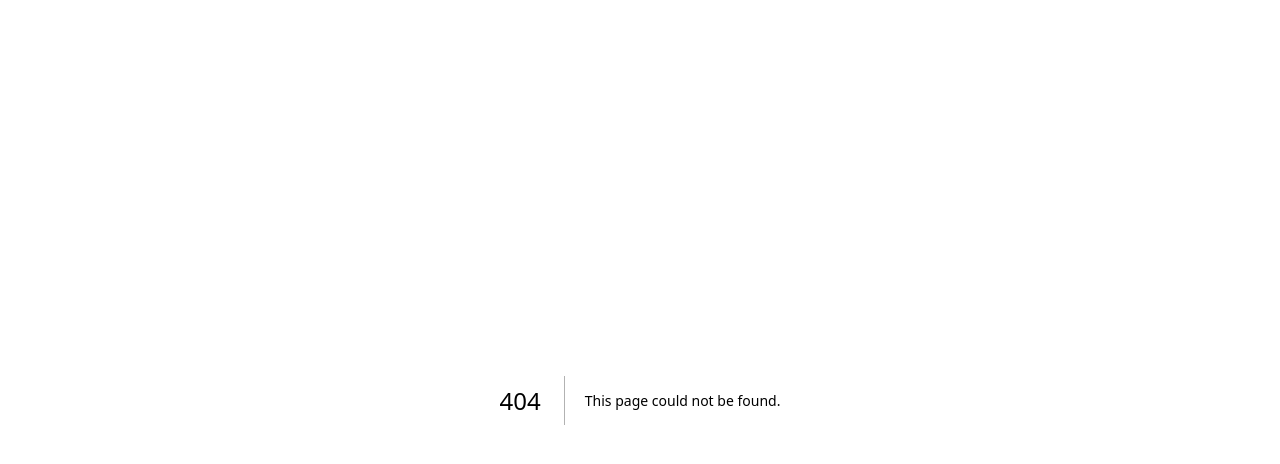
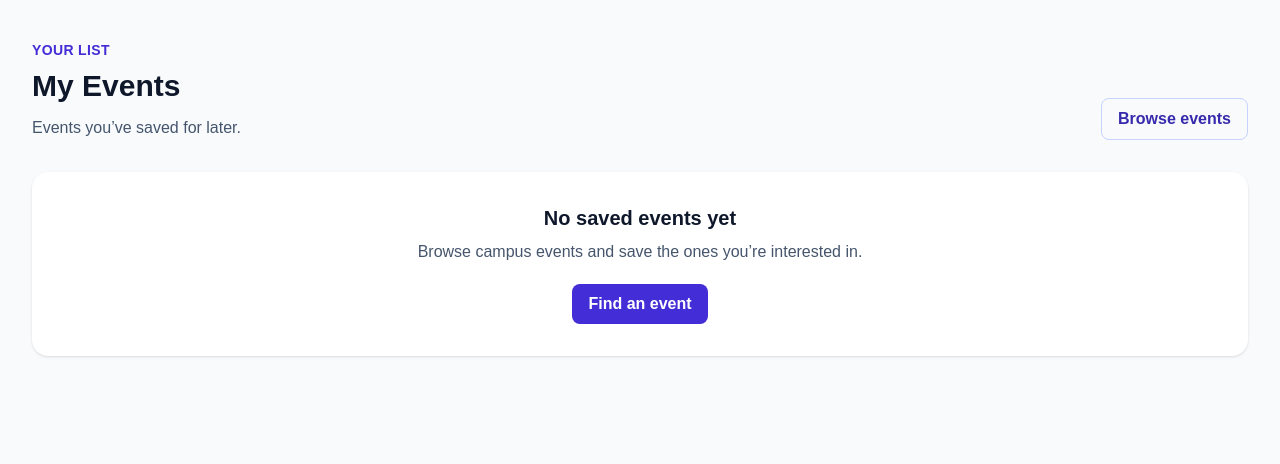
Before and after one commit to jejefaidat/campus-event-board, a Next.js app: page /my-events in a window 1280 px wide. Before the commit this address had no page. Shown: the top 464 px of the page. Built offline with nearby package versions, Linux system fonts and the light colour scheme.

Commit message:
feat: save and view campus events

```diff
--- /dev/null
+++ b/app/my-events/page.tsx
@@ -0,0 +1,94 @@
+"use client";
+
+import Link from "next/link";
+import { events } from "../../data";
+import { useSavedEvents } from "../SavedEventsContext";
+
+export default function MyEventsPage() {
+  const { savedEventIds, toggleSavedEvent } = useSavedEvents();
+  const savedEvents = events.filter((event) =>
+    savedEventIds.includes(event.id),
+  );
+
+  return (
+    <main className="min-h-screen bg-slate-50 px-4 py-10 text-slate-900 sm:px-8">
+      <div className="mx-auto max-w-7xl">
+        <header className="mb-8 flex flex-wrap items-end justify-between gap-4">
+          <div>
+            <p className="text-sm font-semibold uppercase tracking-wide text-indigo-700">
+              Your list
+            </p>
+            <h1 className="mt-2 text-3xl font-bold">My Events</h1>
+            <p className="mt-3 text-slate-600">
+              Events you’ve saved for later.
+            </p>
+          </div>
+
+          <Link
+            href="/"
+            className="rounded-lg border border-indigo-200 px-4 py-2 font-semibold text-indigo-800 hover:bg-indigo-50"
+          >
+            Browse events
+          </Link>
+        </header>
+
+        {savedEvents.length === 0 ? (
+          <div className="rounded-2xl bg-white p-8 text-center shadow-sm">
+            <h2 className="text-xl font-semibold">No saved events yet</h2>
+            <p className="mt-2 text-slate-600">
+              Browse campus events and save the ones you’re interested in.
+            </p>
+            <Link
+              href="/"
+              className="mt-5 inline-block rounded-lg bg-indigo-700 px-4 py-2 font-semibold text-white hover:bg-indigo-800"
+            >
+              Find an event
+            </Link>
+          </div>
+        ) : (
+          <div className="grid gap-6 sm:grid-cols-2 lg:grid-cols-3">
+            {savedEvents.map((event) => (
+              <article
+                key={event.id}
+                className="overflow-hidden rounded-2xl bg-white shadow-sm"
+              >
+                <img
+                  src={event.image}
+                  alt={event.title}
+                  className="h-48 w-full object-cover"
+                />
+
+                <div className="p-5">
+                  <p className="text-sm font-semibold text-indigo-700">
+                    {event.category}
+                  </p>
+                  <h2 className="mt-2 text-lg font-bold">{event.title}</h2>
+                  <p className="mt-2 text-sm text-slate-600">
+                    {event.date} · {event.time}
+                  </p>
+                  <p className="mt-1 text-sm text-slate-600">{event.venue}</p>
+
+                  <div className="mt-4 flex gap-2">
+                    <Link
+                      href={`/events/${event.id}`}
+                      className="rounded-lg bg-indigo-700 px-4 py-2 text-sm font-semibold text-white hover:bg-indigo-800"
+                    >
+                      View details
+                    </Link>
+                    <button
+                      type="button"
+                      onClick={() => toggleSavedEvent(event.id)}
+                      className="rounded-lg border border-slate-300 px-4 py-2 text-sm font-semibold hover:bg-slate-50"
+                    >
+                      Remove
+                    </button>
+                  </div>
+                </div>
+              </article>
+            ))}
+          </div>
+        )}
+      </div>
+    </main>
+  );
+}
--- a/app/page.tsx
+++ b/app/page.tsx
@@ -3,6 +3,7 @@
 import Link from "next/link";
 import { useState } from "react";
 import { events } from "../data";
+import { useSavedEvents } from "./SavedEventsContext";
 
 const categories = ["All", "Tech", "Sports", "Faith", "Social"];
 
@@ -17,6 +18,7 @@ export default function Home() {
   const [selectedCategory, setSelectedCategory] = useState("All");
   const [sortOrder, setSortOrder] = useState("soonest");
   const [searchTerm, setSearchTerm] = useState("");
+  const { toggleSavedEvent, isSaved } = useSavedEvents();
 
   const categoryEvents =
     selectedCategory === "All"
@@ -37,7 +39,8 @@ export default function Home() {
   return (
     <main className="min-h-screen bg-slate-50 px-4 py-10 text-slate-900 sm:px-8">
       <div className="mx-auto max-w-7xl">
-        <header className="mb-8">
+        <header className="mb-8 flex flex-wrap items-end justify-between gap-4">
+          <div>
             <p className="text-sm font-semibold uppercase tracking-wide text-indigo-700">
               Campus life
             </p>
@@ -47,6 +50,14 @@ export default function Home() {
             <p className="mt-3 max-w-2xl text-slate-600">
               Find what’s happening on campus and make plans to join in.
             </p>
+          </div>
+
+          <Link
+            href="/my-events"
+            className="rounded-lg bg-indigo-700 px-4 py-2 font-semibold text-white hover:bg-indigo-800"
+          >
+            My Events
+          </Link>
         </header>
 
         <section aria-label="Campus events">
@@ -145,12 +156,22 @@ export default function Home() {
                       {event.description}
                     </p>
 
+                    <div className="mt-4 flex flex-wrap gap-2">
                       <Link
                         href={`/events/${event.id}`}
-                      className="mt-4 inline-block rounded-lg bg-indigo-700 px-4 py-2 text-sm font-semibold text-white hover:bg-indigo-800"
+                        className="rounded-lg bg-indigo-700 px-4 py-2 text-sm font-semibold text-white hover:bg-indigo-800"
                       >
                         View details
                       </Link>
+
+                      <button
+                        type="button"
+                        onClick={() => toggleSavedEvent(event.id)}
+                        className="rounded-lg border border-indigo-200 px-4 py-2 text-sm font-semibold text-indigo-800 hover:bg-indigo-50"
+                      >
+                        {isSaved(event.id) ? "Remove saved" : "Save event"}
+                      </button>
+                    </div>
                   </div>
                 </article>
               ))}
```
Lines whose indentation alone changed are shown as unchanged.
